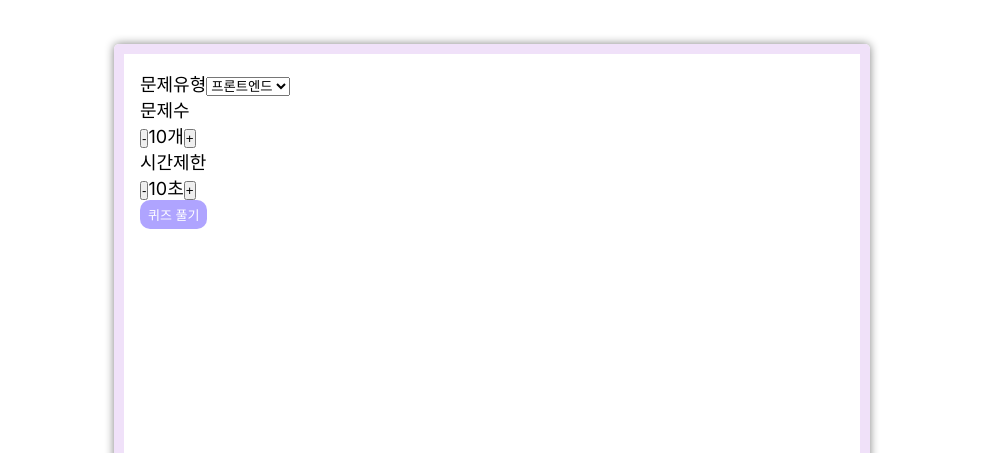
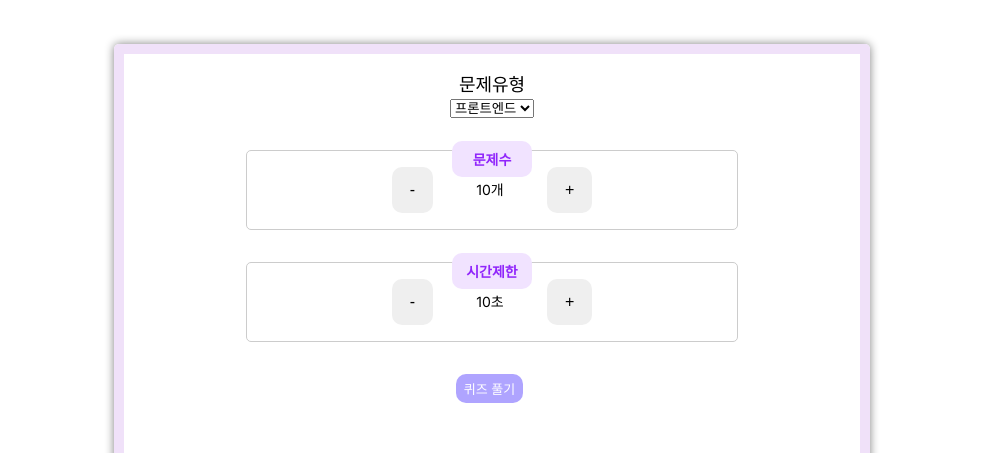
Before and after one commit to haileyham/study-now, a Next.js app: page /quiz in a window 1280 px wide. Shown: the part 164-617 px from the top of the page, without its empty margins (148-1130 px from the left). Built offline with nearby package versions, Linux system fonts and the light colour scheme.

Commit message:
(#11) design : 퀴즈셋팅페이지-디자인 변경

```diff
--- a/components/quiz/page.module.scss
+++ b/components/quiz/page.module.scss
@@ -83,6 +83,55 @@
   }
 }
 
+//quizSetting Page
+.quizSetting {
+  text-align: center;
+  .quizType {
+    label {
+      display: block;
+    }
+  }
+
+  .quizSettingNum {
+    // background-color: antiquewhite;
+    margin: 1rem;
+    border: 1px solid rgb(204, 204, 204);
+    border-radius: var(--border-radius-s);
+    width: 70%;
+    margin: 2rem auto;
+    padding: 1rem;
+    position: relative;
+    span {
+      display: inline-block;
+      font-size: var(--font-size-m);
+      padding: 0.5rem;
+      width: 50px;
+    }
+    .settingName {
+      width: 5rem;
+      border-radius: var(--border-radius-m);
+      color: #9025fb;
+      font-weight: 900;
+      background-color: #f1e3ff;
+      position: absolute;
+      top: -10px;
+      left: 50%;
+      transform: translateX(-50%);
+    }
+    button {
+      margin: 0rem 2rem;
+      padding: 14px 18px;
+      border: none;
+      border-radius: var(--border-radius-m);
+      font-size: 1rem;
+      cursor: pointer;
+      &:hover {
+        background-color: rgb(199, 199, 199);
+      }
+    }
+  }
+}
+
 /* 태블릿 화면 스타일 */
 @media (min-width: 768px) {
   .quizInfo {
```
